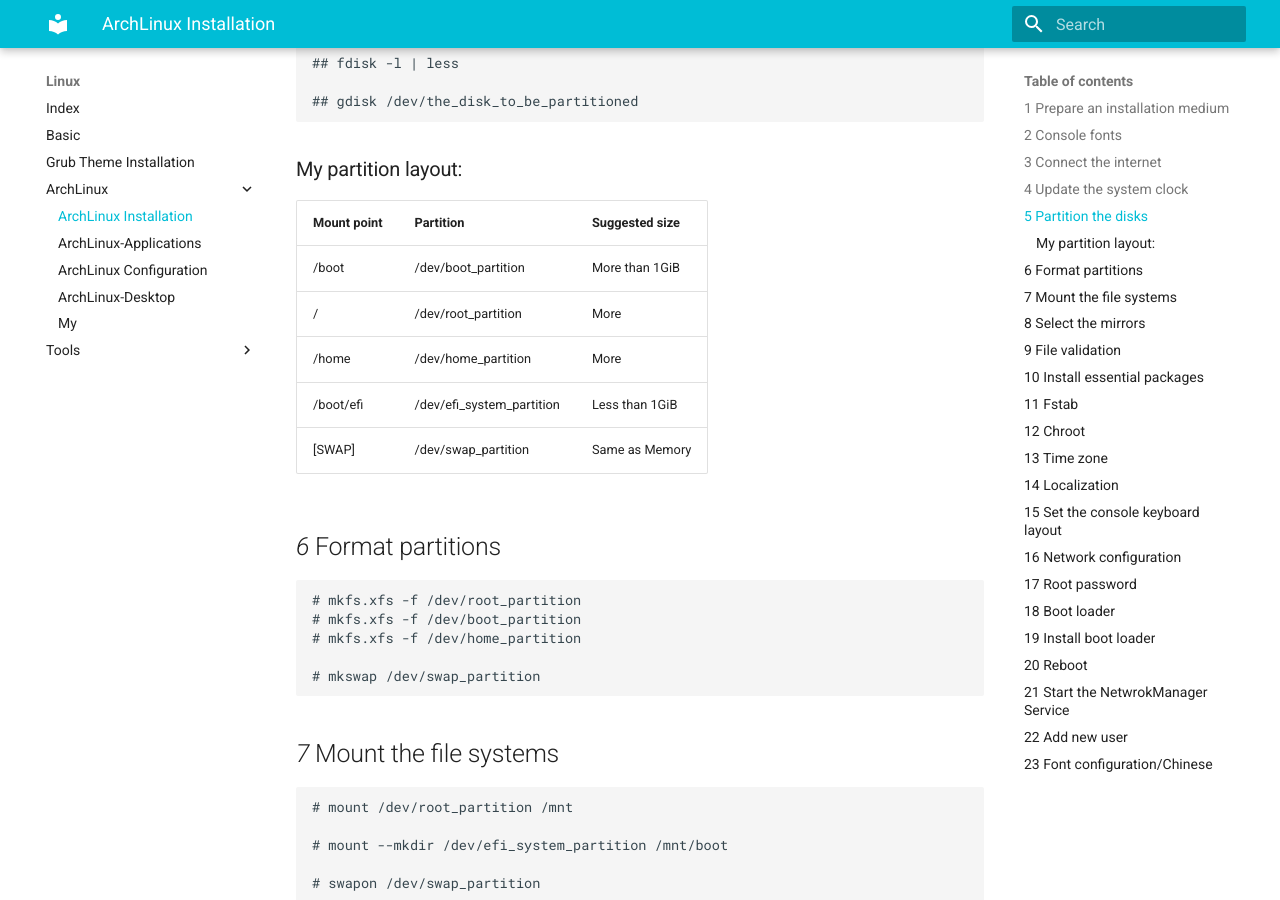
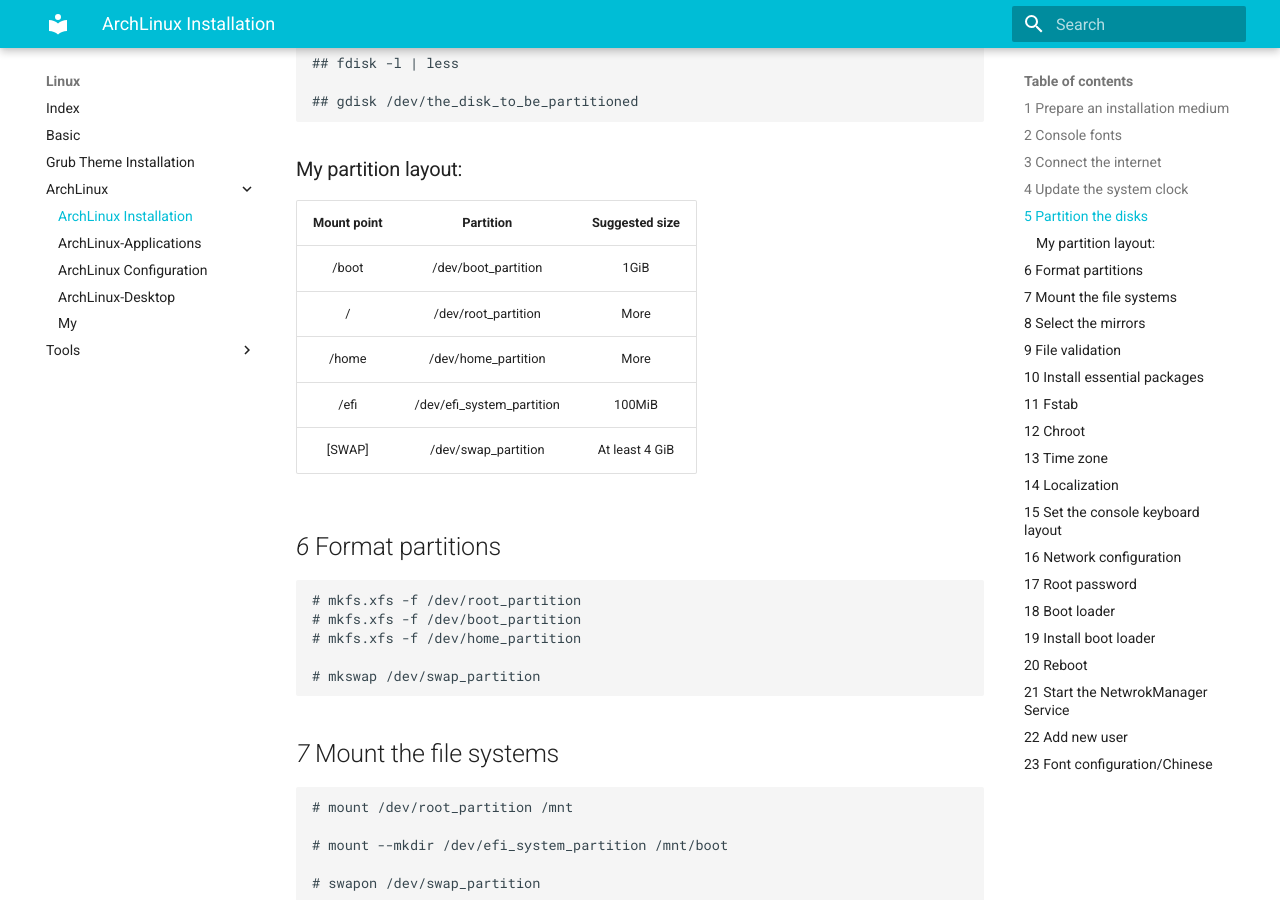
Before and after one commit to WGZ-W/wgz-w.github.io, an MkDocs documentation site: the page built from docs/Linux/ArchLinux-Linux/installation.md, in a window 1280 px wide and 900 px high, scrolled down 1063 px. Built offline with MkDocs 1.6.1 and Material for MkDocs 9.7.7, drawn with Linux system fonts in a browser that asks for light colours.

Commit message:
Update booklist and linux

````diff
--- a/docs/Linux/ArchLinux-Linux/installation.md
+++ b/docs/Linux/ArchLinux-Linux/installation.md
@@ -48,44 +48,13 @@
 ```
 
 ###  My partition layout:
-<table>
-  <thead>
-    <tr>
-      <th>Mount point</th>
-      <th>Partition</th>
-      <th>Suggested size</th>
-    </tr>
-  </thead>
-
-  <tbody>
-  <tr>
-    <td>/boot</td>
-    <td>/dev/boot_partition</td>
-    <td> More than 1GiB </td>
-  </tr>
-  <tr>
-    <td> / </td>
-    <td> /dev/root_partition  </td>
-    <td> More </td>
-  </tr>
-    <tr>
-    <td> /home </td>
-    <td> /dev/home_partition  </td>
-    <td> More </td>
-  </tr>
-    <tr>
-    <td> /boot/efi </td>
-    <td> /dev/efi_system_partition  </td>
-    <td> Less than 1GiB </td>
-  </tr>
-    <tr>
-    <td> [SWAP] </td>
-    <td> /dev/swap_partition  </td>
-    <td> Same as Memory </td>
-  </tr>
-  </tbody>
-
-</table>
+| Mount point | Partition | Suggested size |
+|:-:|:-:|:-:|
+| /boot | /dev/boot_partition| 1GiB |
+| / | /dev/root_partition | More |
+| /home | /dev/home_partition | More |
+| /efi | /dev/efi_system_partition | 100MiB |
+| [SWAP] | /dev/swap_partition | At least 4 GiB |
 
 
 ## *6* Format partitions
````
Also changed, not shown: docs/BookList/English-novels.md (+2 -0 lines).
